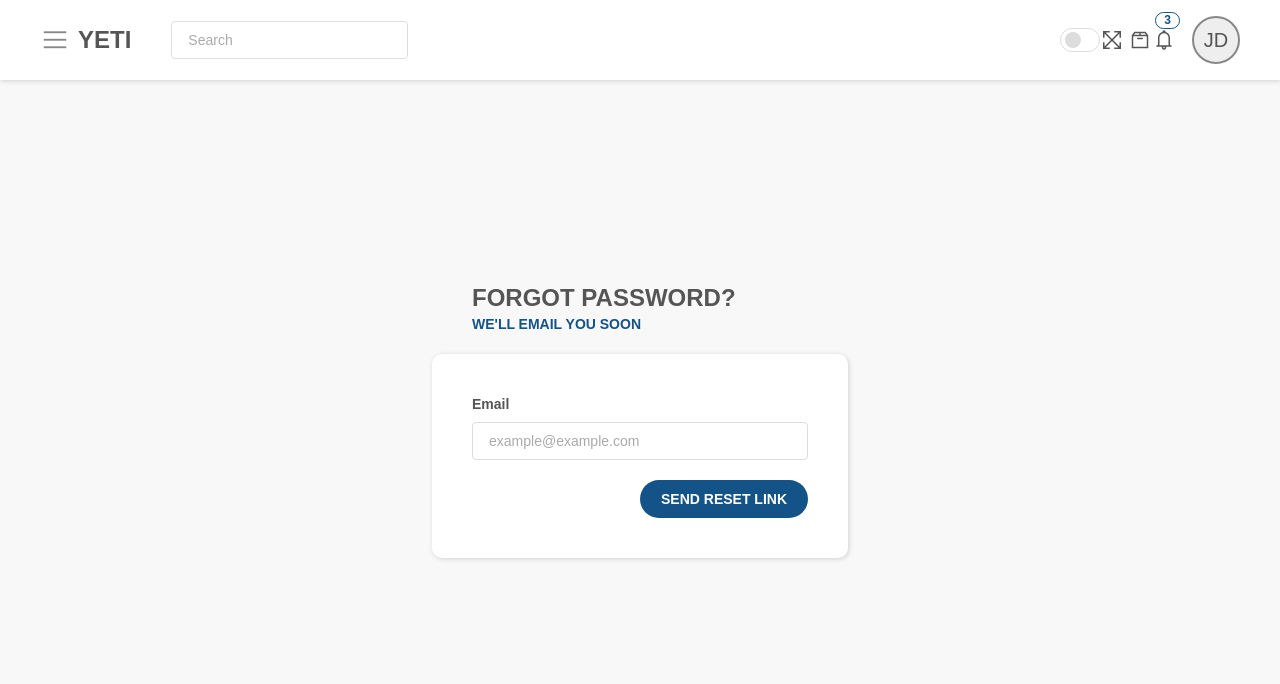
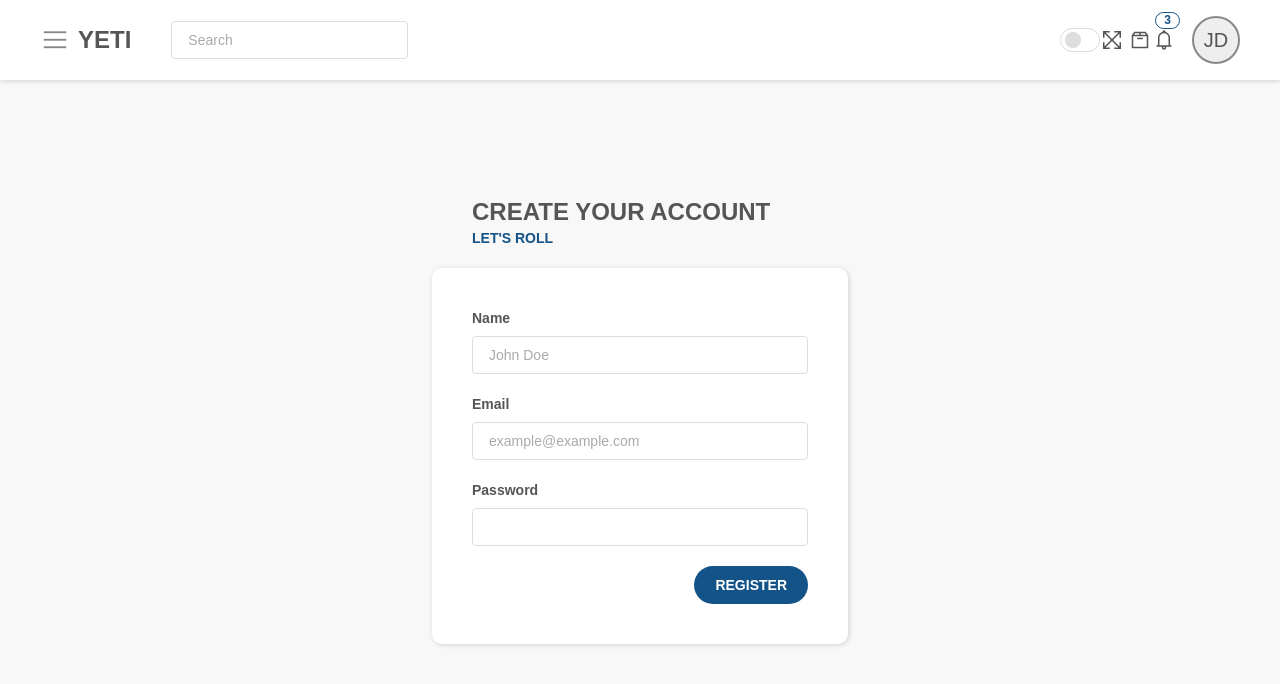
Before and after one commit to kumbey/caak-admin, a React (Create React App) app: page / in a window 1280 px wide. Shown: the top 684 px of the page. Built offline with nearby package versions, Linux system fonts and the light colour scheme.

Commit message:
Added Register

```diff
--- a/src/App.js
+++ b/src/App.js
@@ -1,13 +1,12 @@
 import React from "react";
-import Login from "./components/Login";
 import TopBar from "./components/TopBar";
-import ForgotPassword from "./components/ForgotPassword";
+import Register from "./components/Register";
 
 function App() {
   return (
     <React.Fragment>
       <TopBar />
-      <ForgotPassword />
+      <Register />
     </React.Fragment>
   );
 }
--- /dev/null
+++ b/src/components/Register.js
@@ -0,0 +1,82 @@
+import React from "react";
+
+const Register = () => {
+  const [user, setUser] = React.useState({
+    name: "",
+    email: "",
+    password: "",
+  });
+  const handleChange = (e) => {
+    const { id, value } = e.target;
+    setUser({
+      ...user,
+      [id]: value,
+    });
+  };
+  return (
+    <div className="container flex h-screen items-center justify-center py-10 pt-20">
+      <div className="w-full md:w-1/2 xl:w-1/3">
+        <div className="mx-5 md:mx-10">
+          <h2 className="uppercase">Create Your Account</h2>
+          <h4 className="uppercase">Let's Roll</h4>
+        </div>
+        <form className="card mt-5 p-5 md:p-10" action="#">
+          <div className="mb-5">
+            <label className="label block mb-2" htmlFor="name">
+              Name
+            </label>
+            <input
+              id="name"
+              type="text"
+              className="form-control"
+              placeholder="John Doe"
+              value={user.name}
+              onChange={handleChange}
+            />
+          </div>
+          <div className="mb-5">
+            <label className="label block mb-2" htmlFor="email">
+              Email
+            </label>
+            <input
+              id="email"
+              type="text"
+              className="form-control"
+              placeholder="example@example.com"
+              value={user.email}
+              onChange={handleChange}
+            />
+          </div>
+          <div className="mb-5">
+            <label className="label block mb-2" htmlFor="password">
+              Password
+            </label>
+            <label className="form-control-addon-within">
+              <input
+                id="password"
+                type="password"
+                className="form-control border-none"
+                value={user.password}
+                onChange={handleChange}
+              />
+              <span className="flex items-center pr-4">
+                <button
+                  type="button"
+                  className="btn btn-link la la-eye text-gray-600 text-xl leading-none"
+                  data-toggle="password-visibility"
+                />
+              </span>
+            </label>
+          </div>
+          <div className="flex">
+            <button type="submit" className="btn btn_primary ml-auto uppercase">
+              Register
+            </button>
+          </div>
+        </form>
+      </div>
+    </div>
+  );
+};
+
+export default Register;
```
